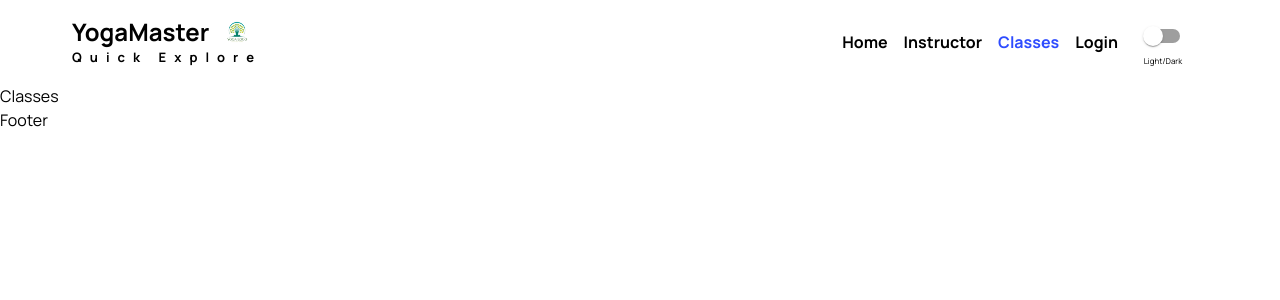
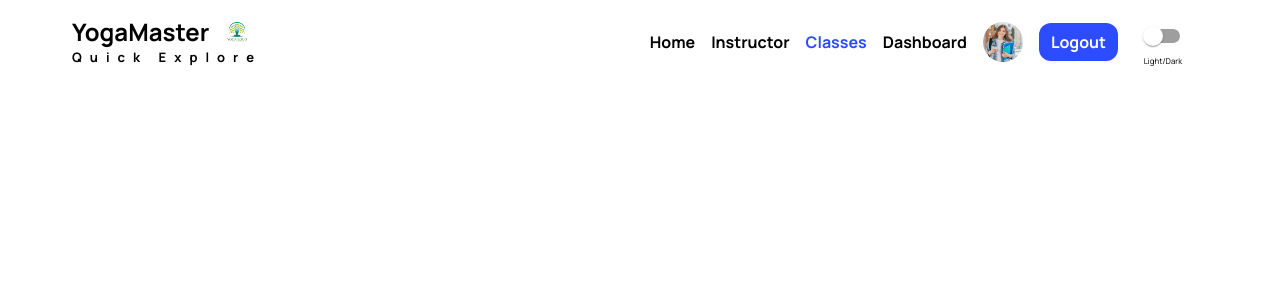
Before and after one commit to juanjustomuller/Yoga-app, a React (Vite) app in the folder frontend/: page /classes in a window 1280 px wide. Shown: the top 300 px of the page. Built offline with nearby package versions, Linux system fonts and the light colour scheme.

Commit message:
Banner, Hero, Hero2, HeroContainer

```diff
--- a/frontend/src/components/NavBar.jsx
+++ b/frontend/src/components/NavBar.jsx
@@ -1,7 +1,10 @@
 import React, { useEffect, useState } from "react";
 import { NavLink, useLocation, useNavigate } from "react-router-dom";
-import { ThemeProvider, createTheme } from '@mui/material/styles';
+import { ThemeProvider, createTheme } from "@mui/material/styles";
 import { Switch } from "@mui/material";
+import photoURL from "../assets/home/girl.jpg";
+import { FaBars } from "react-icons/fa";
+import { motion } from "framer-motion";
 
 const navLinks = [
   { name: "Home", route: "/" },
@@ -16,68 +19,98 @@ const theme = createTheme({
     },
     secundary: {
       main: "#00ff00",
-    }
-  }
+    },
+  },
 });
 
 const NavBar = () => {
-  const navigate = useNavigate()
-  const location = useLocation()
-  const [isMobileMenuOpen, setIsMobileMenuOpen] = useState(false) //Controla si el menú móvil está abierto.
-  const [isHome, setIsHome] = useState(false) //Determinan si estás en la página de inicio (/) o en la página de login (/login
-  const [isLogin, setIsLogin] = useState(false) //Determinan si estás en la página de inicio (/) o en la página de login (/login)
-  const [scrollPosition, setScrollPosition] = useState(0) //Guarda la posición actual del scroll en la página.
-  const [isFixed, setIsFixed] = useState(false) //Define si el navbar debe estar fijo basado en la ruta actual.
-  const [isDarkMode, setIsDarkMode] = useState(false) //Controla si el modo oscuro está activado.
+  const navigate = useNavigate();
+  const location = useLocation();
+  const [isMobileMenuOpen, setIsMobileMenuOpen] = useState(false); //Controla si el menú móvil está abierto.
+  const [isHome, setIsHome] = useState(false); //Determinan si estás en la página de inicio (/) o en la página de login (/login
+  const [isLogin, setIsLogin] = useState(false); //Determinan si estás en la página de inicio (/) o en la página de login (/login)
+  const [scrollPosition, setScrollPosition] = useState(0); //Guarda la posición actual del scroll en la página.
+  const [isFixed, setIsFixed] = useState(false); //Define si el navbar debe estar fijo basado en la ruta actual.
+  const [isDarkMode, setIsDarkMode] = useState(false); //Controla si el modo oscuro está activado.
   const [navBg, setNavbg] = useState("bg-[#15151590]"); //Maneja la clase de fondo del NavBar, que cambia según la posición de scroll y la ruta.
+  const user = true;
 
   const toggleMobileMenu = () => {
-    setIsMobileMenuOpen(!isMobileMenuOpen)
-  }
-
-  useEffect(() => {                                        //se ejecuta cuando isDarkMode cambia. Si está activado, añade una clase dark
-    const darkClass = 'dark';                              //al elemento html para aplicar estilos de modo oscuro a toda la página.
-    const root = window.document.documentElement;
-    if(isDarkMode) {
-      root.classList.add(darkClass)
-    } else {
-      root.classList.remove(darkClass)
-    }
-  }, [isDarkMode])
+    setIsMobileMenuOpen(!isMobileMenuOpen);
+  };
 
   useEffect(() => {
-    setIsHome(location.pathname === '/')                   //actualiza los estados isHome, isLogin e isFixed cuando cambia la ruta
-    setIsLogin(location.pathname === '/login')             //Esto permite ajustar el NavBar dependiendo de la página actual
-    setIsFixed(location.pathname === '/register' || location.pathname === '/login')
-  }, [location])
+    //se ejecuta cuando isDarkMode cambia. Si está activado, añade una clase dark
+    const darkClass = "dark"; //al elemento html para aplicar estilos de modo oscuro a toda la página.
+    const root = window.document.documentElement;
+    if (isDarkMode) {
+      root.classList.add(darkClass);
+    } else {
+      root.classList.remove(darkClass);
+    }
+  }, [isDarkMode]);
 
   useEffect(() => {
-    const handleScroll = () => {                   // agrega un listener de scroll que actualiza scrollPosition cuando el usuario se desplaza
-      const currentPosition = window.pageXOffset   //Esto se usa para cambiar el fondo del NavBar dependiendo de la posición de scroll
-      setScrollPosition(currentPosition)
-    }
-    window.addEventListener('scroll', handleScroll);
-    return () => window.removeEventListener('scroll', handleScroll)
-  }, [])
+    setIsHome(location.pathname === "/"); //actualiza los estados isHome, isLogin e isFixed cuando cambia la ruta
+    setIsLogin(location.pathname === "/login"); //Esto permite ajustar el NavBar dependiendo de la página actual
+    setIsFixed(
+      location.pathname === "/register" || location.pathname === "/login"
+    );
+  }, [location]);
 
-  useEffect(() => {       //cambia la clase navBg según la posición del scroll y si estás en la página de inicio o no.
-    if(scrollPosition > 100) {
-      if(isHome) {
-        setNavbg('bg-white backdrop-filter backdrop-blur-xl bg-opacity-0 dark:text-white text-black')
-      }
-      else {
-        setNavbg('bg-white dark:bg-black dark:text-white text-black')
+  useEffect(() => {
+    const handleScroll = () => {
+      // agrega un listener de scroll que actualiza scrollPosition cuando el usuario se desplaza
+      const currentPosition = window.pageXOffset; //Esto se usa para cambiar el fondo del NavBar dependiendo de la posición de scroll
+      setScrollPosition(currentPosition);
+    };
+    window.addEventListener("scroll", handleScroll);
+    return () => window.removeEventListener("scroll", handleScroll);
+  }, []);
+
+  useEffect(() => {
+    //cambia la clase navBg según la posición del scroll y si estás en la página de inicio o no.
+    if (scrollPosition > 100) {
+      if (isHome) {
+        setNavbg(
+          "bg-white backdrop-filter backdrop-blur-xl bg-opacity-0 dark:text-white text-black"
+        );
+      } else {
+        setNavbg("bg-white dark:bg-black dark:text-white text-black");
       }
     } else {
-      setNavbg(`${isHome || location.pathname === '/' ? 'bg-transparent' : 'bg-white dark:bg-black'} "dark:text-white text-white`)
+      setNavbg(
+        `${
+          isHome || location.pathname === "/"
+            ? "bg-transparent"
+            : "bg-white dark:bg-black"
+        } "dark:text-white text-white`
+      );
     }
-  }, [scrollPosition])
+  }, [scrollPosition]);
+
+  const handleLogout = () => {
+    console.log("Logged out");
+  };
 
   return (
-    <nav className="">
+    <motion.nav
+      initial={{ opacity: 0 }}
+      animate={{ opacity: 1 }}
+      transition={{ duration: 0.5 }}
+      className={`${
+        isHome ? navBg : "bg-white dark:bg-black backdrop-blur-2xl"
+      } ${
+        isFixed ? "static" : "fixed"
+      } top-0 transition-colors duration-500 ease-in-out w-full z-10`}
+    >
       <div className="lg:w-[95%] mx-auto sm:px-6 lg:px-6">
         <div className="px-4 py-4 flex items-center justify-between">
           {/*logo*/}
+          <div
+            onClick={() => navigate("/")}
+            className="flex-shrink-0 cursor-pointer pl-7 md:p-0 flex items-center"
+          >
             <div>
             <h1 className="text-2xl inline-flex gap-3 items-center font-bold">
               YogaMaster <img src="/yoga-logo.png" alt="" className="w-8 h-8" />
@@ -86,8 +119,19 @@ const NavBar = () => {
               Quick Explore
             </p>
             </div>
+          </div>
 
           {/* mobile menu icons */}
+
+          <div className="md:hidden flex items-center">
+            <button
+              type="button"
+              onClick={toggleMobileMenu}
+              className="text-gray-300 hover:text-white focus:outline-none"
+            >
+              <FaBars className="h-6 w-6 hover:text-primary" />
+            </button>
+          </div>
 
           {/*navigational links*/}
           <div className="hidden md:block text-black dark:text-white">
@@ -97,6 +141,7 @@ const NavBar = () => {
                   <li key={link.route}>
                     <NavLink
                       to={link.route}
+                      style={{ whiteSpace: "nowrap" }}
                       className={({ isActive }) =>
                         `font-bold ${
                           isActive
@@ -115,8 +160,11 @@ const NavBar = () => {
                 ))}
 
                 {/* based on users */}
+                {user ? null : isLogin ? (
                   <li>
-                <NavLink to="/login" className={({ isActive }) =>
+                    <NavLink
+                      to="/register"
+                      className={({ isActive }) =>
                         `font-bold ${
                           isActive
                             ? "text-secondary"
@@ -126,14 +174,81 @@ const NavBar = () => {
                                   : "text-black dark:text-white"
                               }`
                         } hover:text-secondary duration-30 `
-                      }>Login</NavLink>
+                      }
+                    >
+                      Register
+                    </NavLink>
                   </li>
+                ) : (
+                  <li>
+                    <NavLink
+                      to="/login"
+                      className={({ isActive }) =>
+                        `font-bold ${
+                          isActive
+                            ? "text-secondary"
+                            : `${
+                                navBg.includes("bg-transparent")
+                                  ? "text-white"
+                                  : "text-black dark:text-white"
+                              }`
+                        } hover:text-secondary duration-30 `
+                      }
+                    >
+                      Login
+                    </NavLink>
+                  </li>
+                )}
+
+                {user && (
+                  <li>
+                    <NavLink
+                      to="/dashboard"
+                      className={({ isActive }) =>
+                        `font-bold ${
+                          isActive
+                            ? "text-secondary"
+                            : `${
+                                navBg.includes("bg-transparent")
+                                  ? "text-white"
+                                  : "text-black dark:text-white"
+                              }`
+                        } hover:text-secondary duration-30 `
+                      }
+                    >
+                      Dashboard
+                    </NavLink>
+                  </li>
+                )}
+
+                {user && (
+                  <li>
+                    <img
+                      src={photoURL}
+                      alt=""
+                      className="h-[40px] rounded-full w-[40px]"
+                    />
+                  </li>
+                )}
+
+                {user && (
+                  <li>
+                    <NavLink
+                      onClick={handleLogout}
+                      className={
+                        "font-bold px-3 py-2 bg-secondary text-white rounded-xl"
+                      }
+                    >
+                      Logout
+                    </NavLink>
+                  </li>
+                )}
 
                 {/*color toggle*/}
                 <li>
                   <ThemeProvider theme={theme}>
                     <div className="flex flex-col justify-center items-center">
-                    <Switch onChange={() => setIsDarkMode(!isDarkMode)}/>
+                      <Switch onChange={() => setIsDarkMode(!isDarkMode)} />
                       <h1 className="text-[8px]">Light/Dark</h1>
                     </div>
                   </ThemeProvider>
@@ -143,7 +258,7 @@ const NavBar = () => {
           </div>
         </div>
       </div>
-    </nav>
+    </motion.nav>
   );
 };
 
--- a/frontend/src/pages/Home.jsx
+++ /dev/null
@@ -1,9 +0,0 @@
-
-
-const Home = () => {
-  return (
-    <div>Home</div>
-  )
-}
-
-export default Home
--- /dev/null
+++ b/frontend/src/pages/Home/Hero/HeroContainer.jsx
@@ -0,0 +1,45 @@
+import { Swiper, SwiperSlide } from 'swiper/react';
+import Hero from "./Hero";
+import Hero2 from "./Hero2";
+import 'swiper/css';
+import 'swiper/css/effect-creative';
+import {EffectCreative} from "swiper";
+
+const HeroContainer = () => {
+  return (
+    <section>
+        <Swiper
+        grabCursor={true}
+        effect={"creative"}
+        creativeEffect={{
+            prev: {
+                shadow: true,
+                translate: ["-120%", 0, -500]
+            },
+            next: {
+                shadow: true,
+                translate: ["120%", 0, -500]
+            }
+        }}
+        modules={{EffectCreative}}
+        className='mySwiper5'
+        loop={true}
+        autoplay= {
+            {
+                delay: 250,
+                disableOnInteraction: false,
+            }
+        }
+        >
+            <SwiperSlide>
+                <Hero />
+            </SwiperSlide>
+            <SwiperSlide>
+                <Hero2 />
+            </SwiperSlide>
+        </Swiper>
+    </section>
+  )
+}
+
+export default HeroContainer
--- /dev/null
+++ b/frontend/src/pages/Home/Home.jsx
@@ -0,0 +1,12 @@
+import HeroContainer from "./Hero/HeroContainer"
+
+
+const Home = () => {
+  return (
+    <div>
+      <HeroContainer />
+    </div>
+  )
+}
+
+export default Home
--- a/frontend/src/routes/router.jsx
+++ b/frontend/src/routes/router.jsx
@@ -1,6 +1,6 @@
 import { createBrowserRouter } from "react-router-dom";
 import MainLayout from "../layout/MainLayout";
-import Home from "../pages/Home";
+import Home from "../pages/Home/Home";
 import Instructors from "../pages/Instructors/Instructors";
 import Classes from "../pages/Classes/Classes";
 
```
Also changed, not shown: frontend/src/pages/Home/Hero/Hero.jsx (added, +35 -0 lines), frontend/src/pages/Home/Hero/Hero2.jsx (added, +35 -0 lines). Lines whose indentation alone changed are shown as unchanged.
